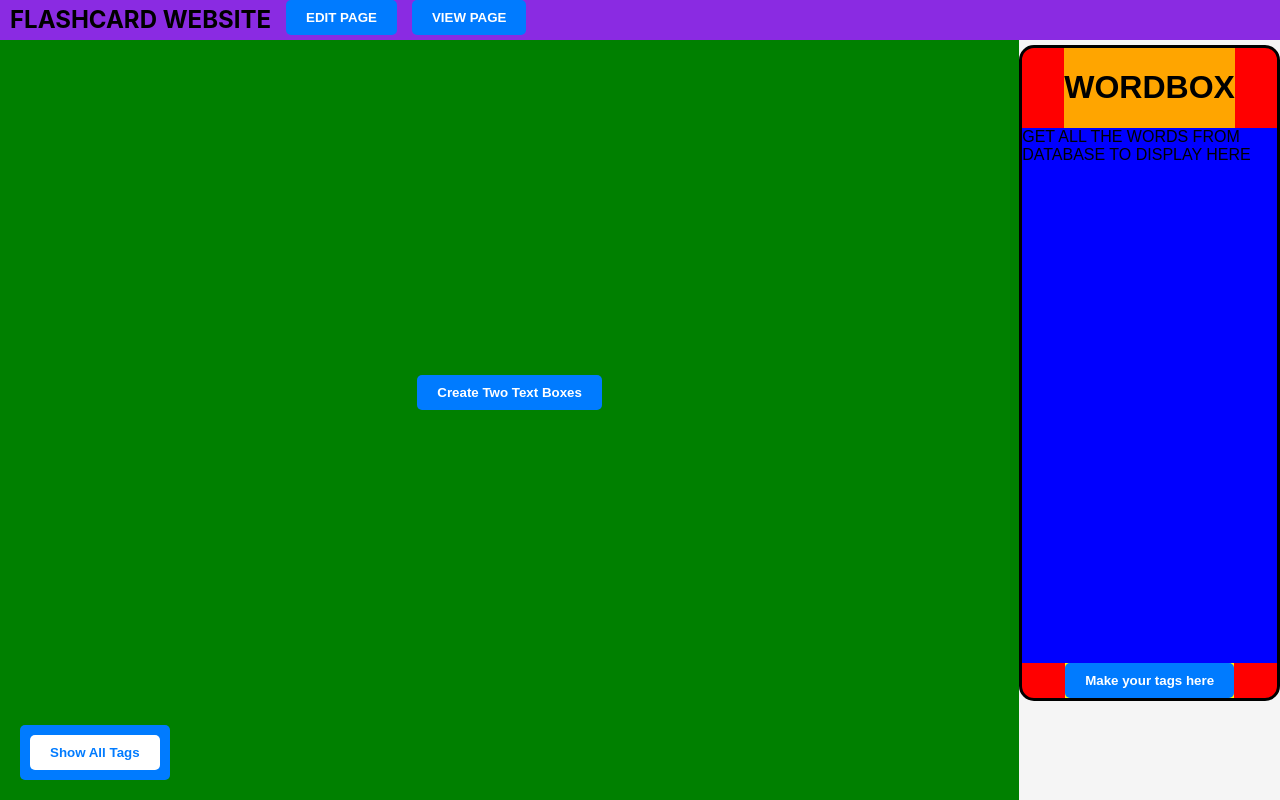
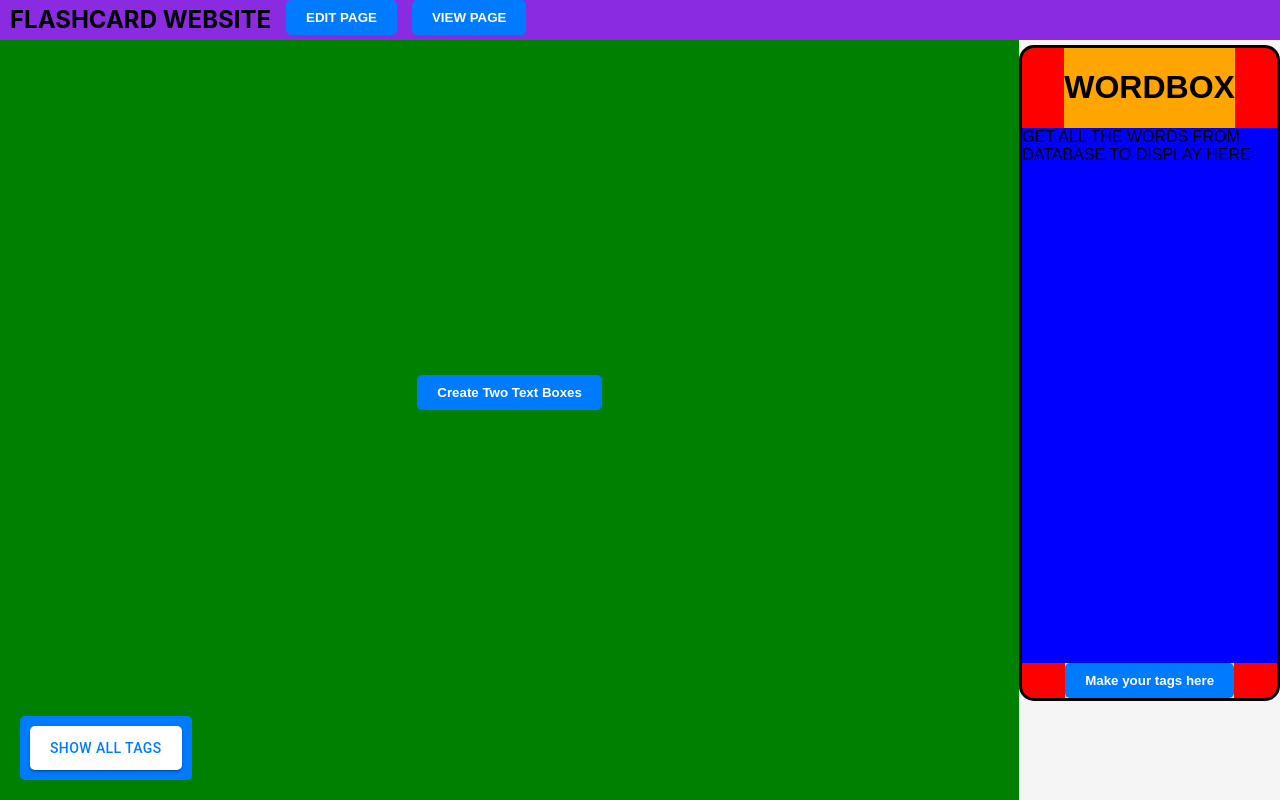
Before and after one commit to yale-cpsc-419-fa23/project-project-group-21, a React (Create React App) app in the folder react-flask-app/: page / in a window 1280 px wide. Built offline with nearby package versions, Linux system fonts and the light colour scheme.

Commit message:
pretty button

```diff
--- a/react-flask-app/src/pages/homepage.js
+++ b/react-flask-app/src/pages/homepage.js
@@ -1,6 +1,7 @@
 import React, { useState } from 'react';
 import '../styles/homepage.css';
 import Header from '../components/header';
+import Button from '@mui/material/Button';
 
 function HomePage() {
   const [textboxes, setTextboxes] = useState([]);
@@ -161,7 +162,7 @@ function HomePage() {
         </div>
       </div>
       <div className="button-container">
-      <button>Show All Tags</button>
+      <Button variant="contained">Show All Tags</Button>
     </div>
   </div>
   );
```
